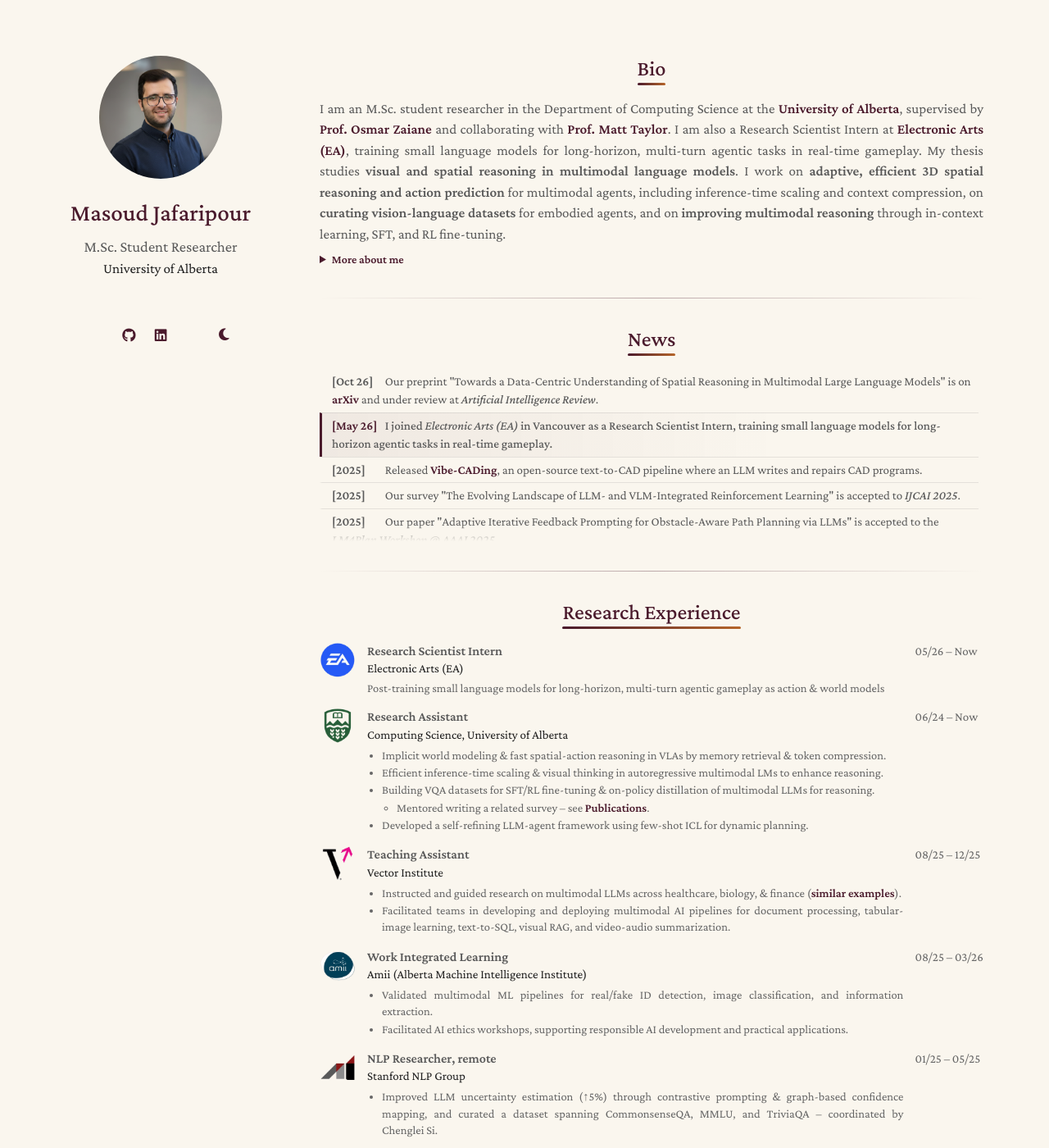
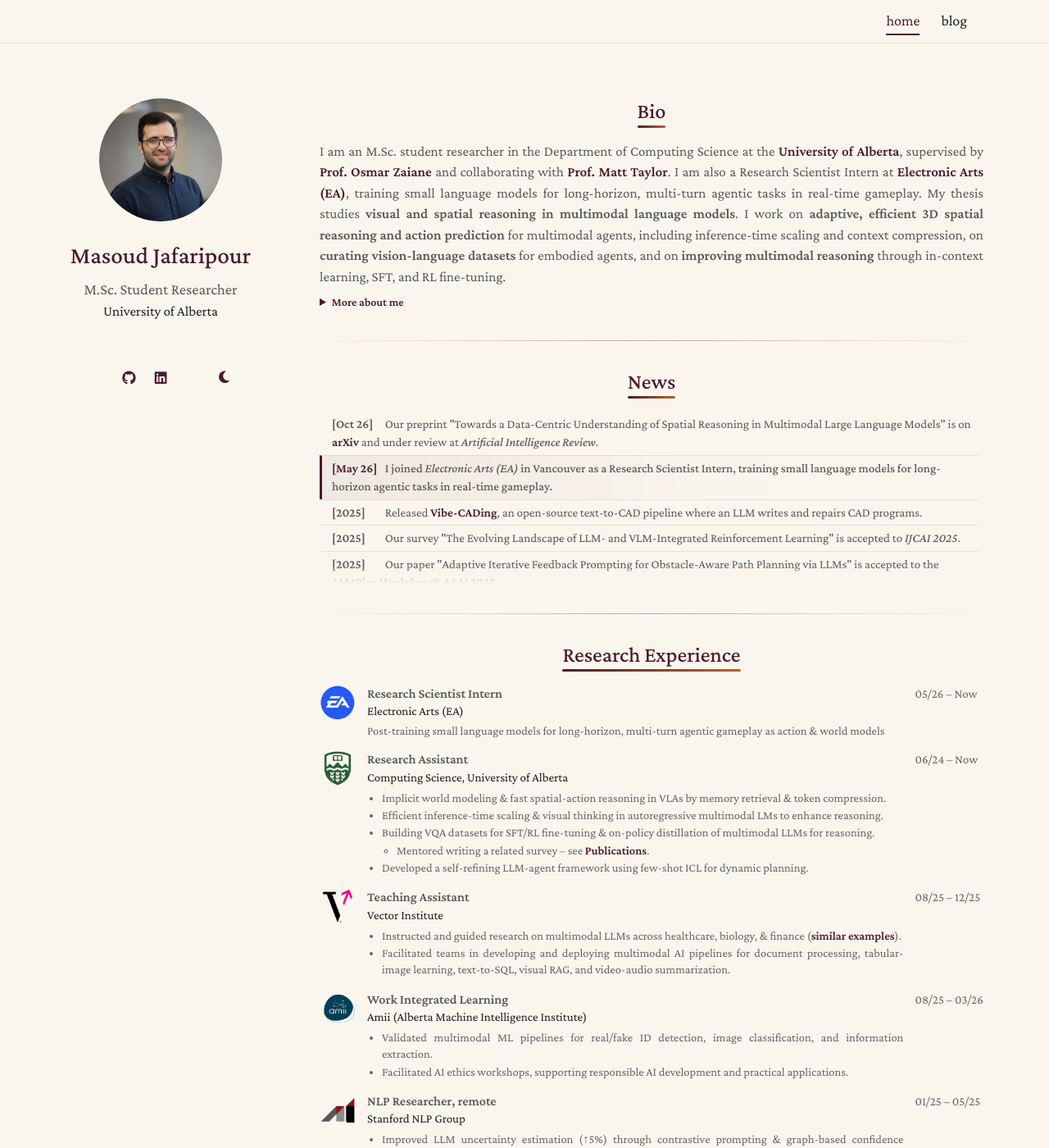
Before and after one commit to Masoudjafaripour/masoudjafaripour.github.io, a Jekyll site: the page built from index.md, in a window 1280 px wide and 1400 px high. Shown: the whole window at 82% size. Built offline with Jekyll 4.4.1, drawn with Linux system fonts in a browser that asks for light colours; a style sheet for code colours, icons or effects is not loaded.

Commit message:
Add top menu with home and blog, and an empty blog page
Co-Authored-By: Claude Opus 5.5 <noreply@anthropic.com>

```diff
--- a/_layouts/homepage.html
+++ b/_layouts/homepage.html
@@ -51,6 +51,13 @@
 
   </head>
   <body>
+    {%- comment %} Top menu, on every page. Add pages here as {title, url}. {% endcomment %}
+    <nav class="site-nav" aria-label="Site">
+      <div class="site-nav-inner">
+        <a class="site-nav-link{% if page.url == '/' or page.url == '/index.html' %} active{% endif %}" href="{{ '/' | relative_url }}">home</a>
+        <a class="site-nav-link{% if page.url contains '/blog' %} active{% endif %}" href="{{ '/blog/' | relative_url }}">blog</a>
+      </div>
+    </nav>
     <div class="wrapper">
       <header>
 
--- a/assets/css/custom.css
+++ b/assets/css/custom.css
@@ -51,6 +51,52 @@ email {
   section {
     width: 810px;
   }
+}
+
+/* Top menu: a thin bar across the top of every page, links on the right. */
+body {
+  padding-top: 52px;
+}
+
+.site-nav {
+  position: fixed;
+  top: 0;
+  left: 0;
+  right: 0;
+  z-index: 100;
+  height: 52px;
+  background-color: var(--site-bg);
+  border-bottom: 1px solid var(--site-rule);
+}
+
+.site-nav-inner {
+  max-width: 1120px;
+  height: 100%;
+  margin: 0 auto;
+  padding: 0 20px;
+  box-sizing: border-box;
+  display: flex;
+  align-items: center;
+  justify-content: flex-end;
+  gap: 26px;
+}
+
+.site-nav a.site-nav-link {
+  font-size: 18px;
+  font-weight: 400;
+  color: var(--site-text);
+  text-decoration: none;
+  border-bottom: 2px solid transparent;
+  padding: 2px 0;
+}
+
+.site-nav a.site-nav-link:hover {
+  color: var(--site-accent);
+}
+
+.site-nav a.site-nav-link.active {
+  color: var(--site-accent);
+  border-bottom-color: var(--site-accent);
 }
 
 /* Profile header */
@@ -670,3 +716,25 @@ hr.section-divider {
     font-size: 14px;
   }
 }
+
+/* Blog page */
+.blog-list {
+  list-style: none;
+  padding: 0;
+}
+
+.blog-list li {
+  padding: 8px 0;
+  border-bottom: 1px solid var(--site-rule);
+}
+
+.blog-date {
+  display: inline-block;
+  min-width: 110px;
+  color: var(--site-muted);
+}
+
+.blog-empty {
+  text-align: center;
+  color: var(--site-muted);
+}
```
Also changed, not shown: blog.md (added, +19 -0 lines).
